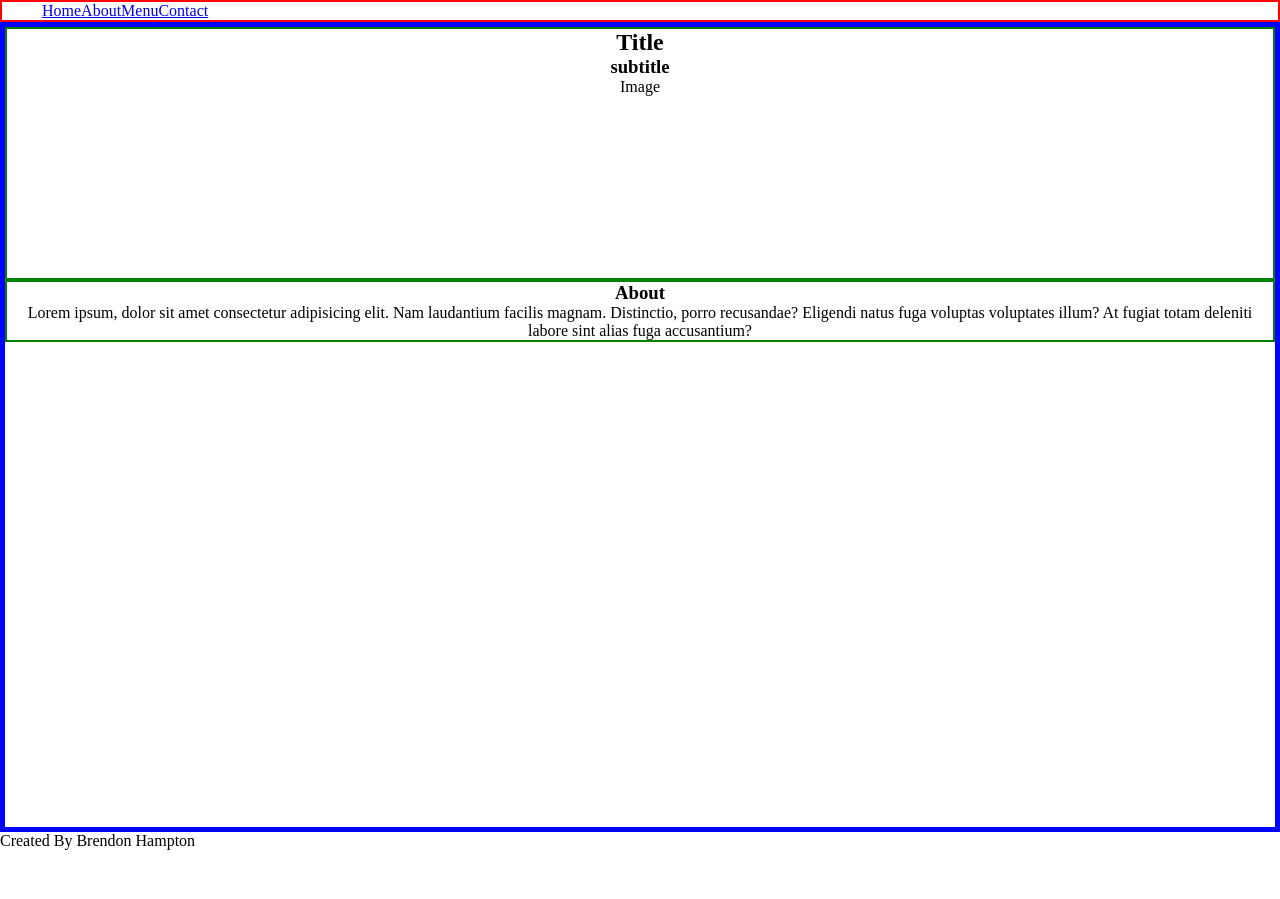
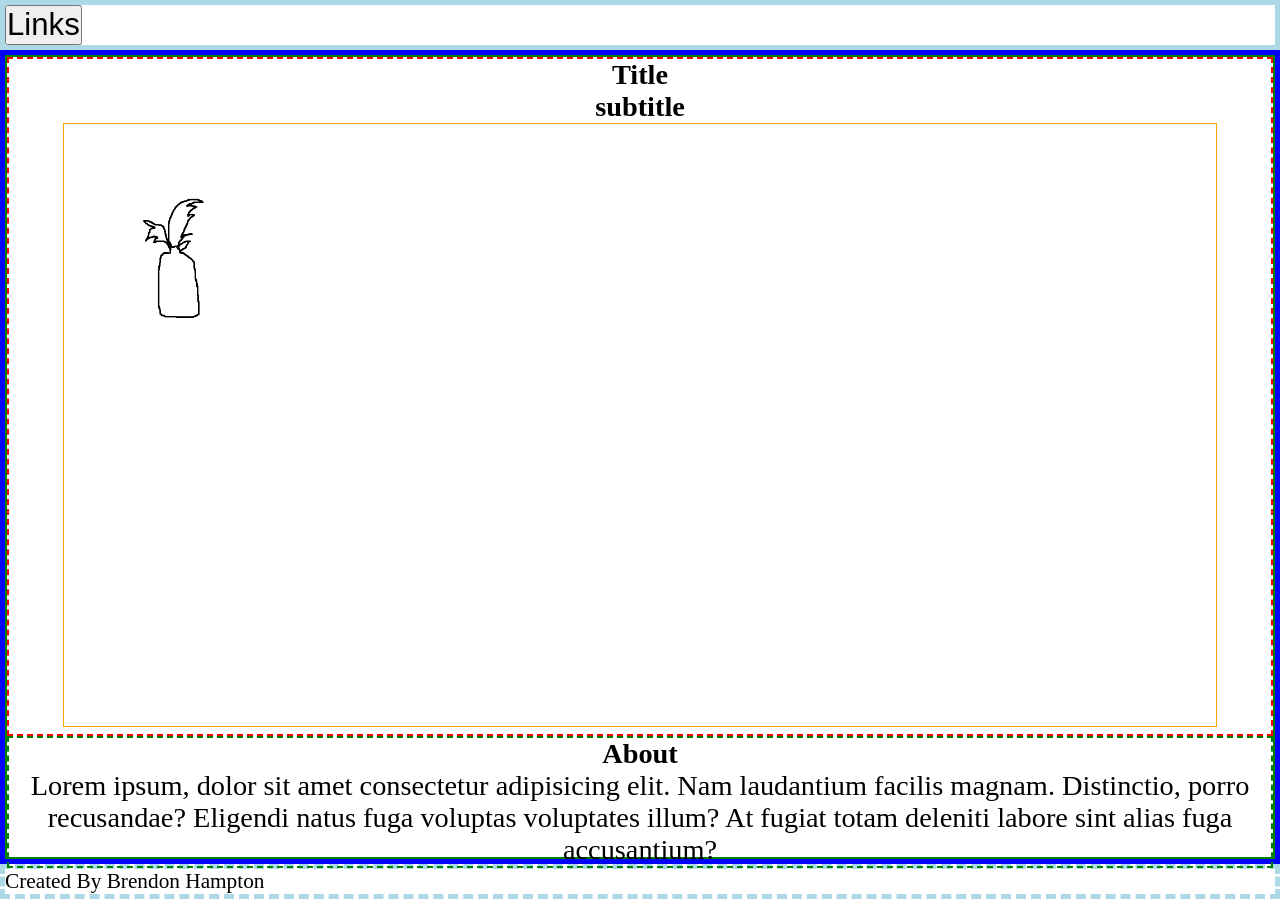
Before and after one commit to BrendonLH/el-caporal, a website: page index.html in a window 1280 px wide. Before the commit the page ends 850 px from the top, so only its background shows below. Drawn offline with Linux system fonts and the light colour scheme.

Commit message:
changed some styling to max view height for main section

```diff
--- a/index.html
+++ b/index.html
@@ -12,25 +12,29 @@
         <nav>
             <ul>
                 <li>
+                    <button>Links</button>
+                </li>
+                <li class="nav-links">
                     <a href="#">Home</a>
                 </li>
-                <li>
+                <li class="nav-links" id="about-link">
                     <a href="#">About</a>
                 </li>
-                <li>
+                <li class="nav-links" id="menu">
                     <a href="#">Menu</a>
                 </li>
-                <li>
+                <li class="nav-links" id="contact">
                     <a href="#">Contact</a>
                 </li>
             </ul>
         </nav>
     </header>
     <main>
+        <section id="landing-section">
             <section id="title">
                 <h1>Title</h1>
                 <h3>subtitle</h3>
-            <div id="image-div">Image</div>
+                <img src="./pineapple.png" alt="">
             </section>
             <section id="about">
                 <!-- replace image div with actual img tag and scale accordingly -->
@@ -38,6 +42,7 @@
                 <h3>About</h3>
                 <p>Lorem ipsum, dolor sit amet consectetur adipisicing elit. Nam laudantium facilis magnam. Distinctio, porro recusandae? Eligendi natus fuga voluptas voluptates illum? At fugiat totam deleniti labore sint alias fuga accusantium?</p>
             </section>
+        </section>
     </main>
     <footer>Created By Brendon Hampton</footer>
 
--- a/src/index.js
+++ b/src/index.js
@@ -0,0 +1,6 @@
+
+let links = document.getElementsByClassName('nav-links');
+
+function showNav() {
+
+}
--- a/src/style.css
+++ b/src/style.css
@@ -1,27 +1,50 @@
 * {
     margin: 0;
+    padding: 0;
+    font-size: 1.1em;
 }
-#nav-bar ul {
-    border: 2px solid red;
-    display: flex;
-    flex-direction: row;
-    justify-content: start;
+
+header{
+    border: 5px solid lightblue;
+    position: relative;
 }
+
+
 li {
     list-style-type:none;
 }
+
+li a {
+    text-decoration: none;
+    color: inherit;
+
+}
+.nav-links {
+    display: none;
+}
 main {
     border: 5px solid blue;
-    height:100vh;
     display: flex;
     flex-direction: column;
     text-align: center;
 }
-main #image-div {
-    margin: 0 auto;
-    height: 200px;
-    width: 100%;
+#landing-section {
+    height: 100vh;
+}
+footer {
+    border: 5px dashed lightblue;
+}
+img {
+    height: 50%;
+    width: 90vw;
+    border: 1px solid orange;
 }
 section {
     border: 2px solid green;
 }
+#title {
+    border: 2px dashed red;
+}
+#about {
+    border:  2px dashed green;
+}
```
Also changed, not shown: pineapple.png (added). Lines whose indentation alone changed are shown as unchanged.
